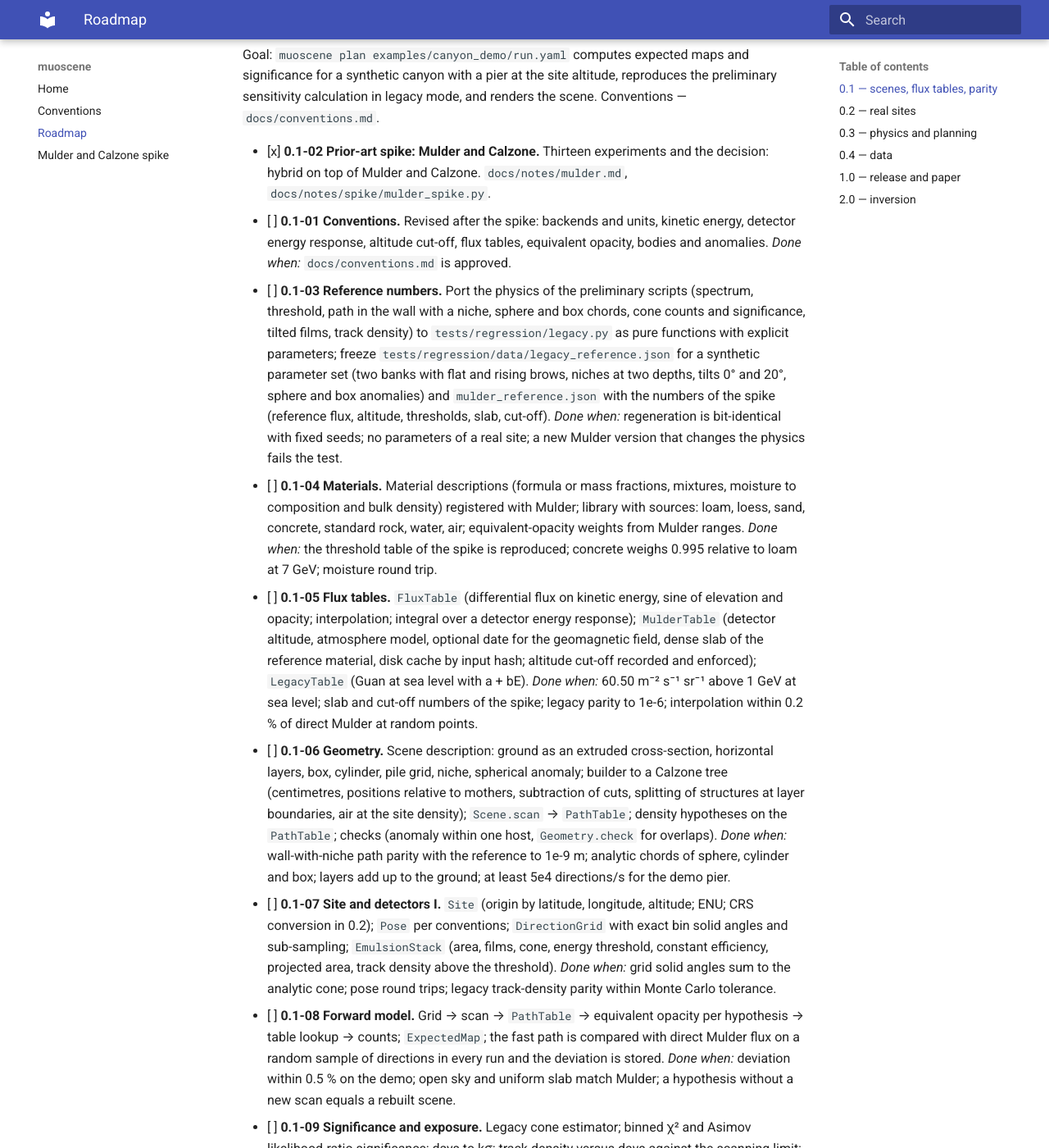
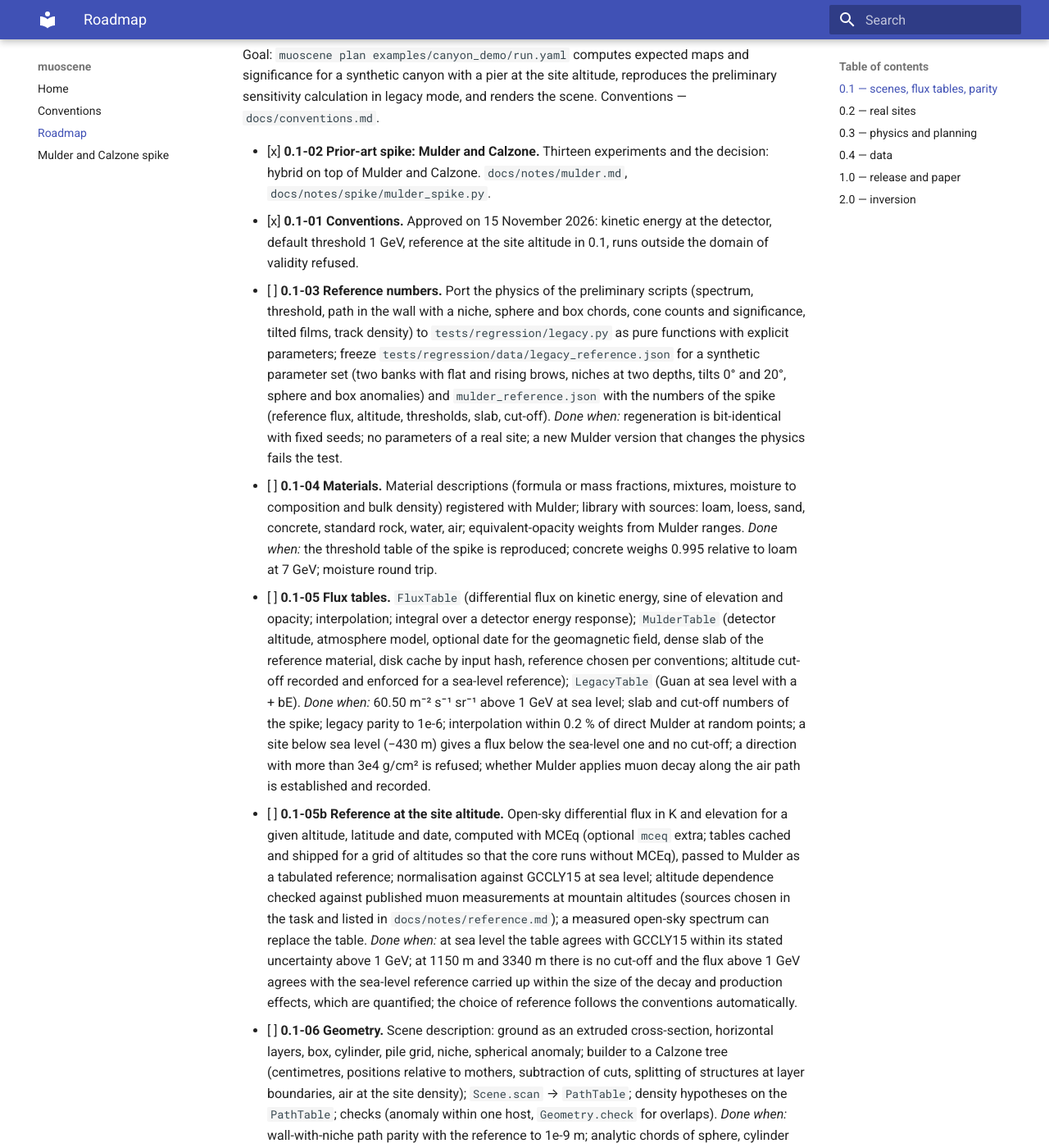
Before and after one commit to zhakansadykov/muoscene, an MkDocs documentation site: the page built from docs/roadmap.md, in a window 1280 px wide and 1400 px high, scrolled down 814 px. Shown: the whole window at 82% size. Built offline with MkDocs 1.6.1 and Material for MkDocs 9.7.7, drawn with Linux system fonts in a browser that asks for light colours; some of the changed text lies outside the part shown.

Commit message:
Conventions approved; reference at the site altitude moved to 0.1

```diff
--- a/docs/conventions.md
+++ b/docs/conventions.md
@@ -1,6 +1,6 @@
 # Conventions
 
-Status: revised after the Mulder and Calzone spike (`docs/notes/mulder.md`, 13 November 2026). Every module follows these rules; a change here is a breaking change and is recorded in `CHANGELOG.md`.
+Status: approved on 15 November 2026, after the Mulder and Calzone spike (`docs/notes/mulder.md`). Every module follows these rules; a change here is a breaking change and is recorded in `CHANGELOG.md`.
 
 ## Backends and units
 
@@ -77,9 +77,14 @@ An anomaly is a body that scales the density of its host by (1 + `drho_rel`):
 
 **Energy** is the kinetic energy K of the muon at the detector, in GeV.
 
-**Detector energy response.** Each detector has an efficiency ε(K); the default is a threshold `k_min_gev`. Counts in a bin are the exposure times the efficiency times the projected area times the integral over the bin and over K of ε(K) φ(K, direction).
+**Detector energy response.** Each detector has an efficiency ε(K); the default is a threshold `k_min_gev = 1.0`. Counts in a bin are the exposure times the efficiency times the projected area times the integral over the bin and over K of ε(K) φ(K, direction). Momentum, where needed (scattering), is p = sqrt(K² + 2 K m_μ).
 
-**Reference flux and the altitude cut-off.** The default reference is GCCLY15 (Guan et al. 2015) at sea level; Mulder carries it through the atmosphere to the detector. For a detector above sea level this defines the flux only above K_cut(elevation), the energy lost in the air down to sea level: 0.28, 0.39 and 0.53 GeV at 1150 m for elevations of 90°, 45° and 30°. A run whose energy response reaches below the cut-off needs a tabulated reference at the site altitude; without one it is refused.
+**Reference flux and the altitude cut-off.** The reference flux is the open-sky flux at the site, from which Mulder transports muons to the detector through the scene. Two kinds are supported:
+
+- *Sea-level reference* — GCCLY15 (Guan et al. 2015), the Mulder default. Mulder carries it through the air between sea level and the site. Above sea level this defines the flux only above K_cut(elevation), the energy lost in that air: 0.28, 0.39, 0.53 GeV at 1150 m and 0.69, 0.97, 1.40 GeV at 3340 m for elevations of 90°, 45°, 30°. Production and decay of muons in that air layer are not modelled. Below sea level the reference is carried down through the extra air and has no cut-off.
+- *Site-altitude reference* — a table of the open-sky differential flux in K and elevation computed for the altitude of the site (MCEq, or a measured open-sky spectrum), passed to Mulder as a tabulated reference. It has no cut-off and includes production and decay in the air. It is the default when the site is more than 100 m above sea level.
+
+A run whose energy response reaches below the cut-off of a sea-level reference is refused.
 
 **Flux table.** For each detector a `FluxTable` holds the differential flux on a grid of K, sine of elevation and opacity, computed by Mulder under a dense slab of the reference material at the detector altitude, with the configured atmosphere and, optionally, the geomagnetic field of a date. Tables are cached on disk by a hash of their inputs.
 
@@ -87,7 +92,19 @@ An anomaly is a body that scales the density of its host by (1 + `drho_rel`):
 
 **Fast and direct paths.** Expected maps use the fast path: scan, equivalent opacity, table lookup. Every run also computes the direct Mulder continuous flux for a random sample of directions and stores the deviation; in the spike it is 0.2 % rms. Mulder discrete flux, which includes scattering, is used for final numbers and to calibrate the scattering kernel.
 
-## Expected map
+## Domain of validity
+
+Every run checks where it stands and writes it to the run report. Outside the domain it is refused, not approximated.
+
+| Condition | Version 0.1 | Beyond |
+|---|---|---|
+| site below sea level | sea-level reference carried down | — |
+| site above sea level | site-altitude reference, no cut-off | — |
+| sea-level reference above sea level | allowed only above K_cut for all accepted directions | — |
+| opacity up to 3e4 g/cm² (about 100 m of rock) along accepted directions | continuous transport | — |
+| larger opacity | refused | tables in mixed mode, version 0.3 |
+| targets of a few metres and less | continuous transport, scattering not applied; the report gives the scattering factor measured for the configuration when available | discrete mode and a scattering kernel, version 0.3 |
+
 
 `ExpectedMap` is an `xarray.Dataset` with dimensions `detector`, `hypothesis`, `ty`, `tx` (later `variant` for systematics):
 
--- a/docs/roadmap.md
+++ b/docs/roadmap.md
@@ -2,9 +2,9 @@
 
 | Version | Target | Content |
 |---|---|---|
-| 0.1 | Dec 2026 | scenes of primitives through Calzone and Mulder, flux tables at the site altitude, parity with the preliminary calculation on a synthetic canyon, first 3D scene |
+| 0.1 | early Jan 2027 | scenes of primitives through Calzone and Mulder, open-sky reference at the site altitude, flux tables, parity with the preliminary calculation on a synthetic canyon, first 3D scene |
 | 0.2 | May 2027 | real sites: coordinate systems, meshes, survey import, layer horizons, voxels |
-| 0.3 | Aug 2027 | physics and planning: reference at the site altitude, scattering, emulsion fading and track-density budget, systematics, profile likelihood, sensitivity volume, scheme optimisation |
+| 0.3 | Aug 2027 | physics and planning: scattering, mixed-mode tables for thick overburden, emulsion fading and track-density budget, systematics, profile likelihood, sensitivity volume, scheme optimisation |
 | 0.4 | Nov 2027 | data: synthetic tracks, track readers, comparison and fits; straw telescope |
 | 1.0 | Dec 2027 – Mar 2028 | validation suite, documentation, Zenodo DOI, PyPI, software paper |
 | 2.0 | 2029 | inversion on the voxel grid; real exposure data |
@@ -18,10 +18,11 @@ Architecture (decided 13 November 2026, `docs/notes/mulder.md`): geometry naviga
 Goal: `muoscene plan examples/canyon_demo/run.yaml` computes expected maps and significance for a synthetic canyon with a pier at the site altitude, reproduces the preliminary sensitivity calculation in legacy mode, and renders the scene. Conventions — `docs/conventions.md`.
 
 - [x] **0.1-02 Prior-art spike: Mulder and Calzone.** Thirteen experiments and the decision: hybrid on top of Mulder and Calzone. `docs/notes/mulder.md`, `docs/notes/spike/mulder_spike.py`.
-- [ ] **0.1-01 Conventions.** Revised after the spike: backends and units, kinetic energy, detector energy response, altitude cut-off, flux tables, equivalent opacity, bodies and anomalies. *Done when:* `docs/conventions.md` is approved.
+- [x] **0.1-01 Conventions.** Approved on 15 November 2026: kinetic energy at the detector, default threshold 1 GeV, reference at the site altitude in 0.1, runs outside the domain of validity refused.
 - [ ] **0.1-03 Reference numbers.** Port the physics of the preliminary scripts (spectrum, threshold, path in the wall with a niche, sphere and box chords, cone counts and significance, tilted films, track density) to `tests/regression/legacy.py` as pure functions with explicit parameters; freeze `tests/regression/data/legacy_reference.json` for a synthetic parameter set (two banks with flat and rising brows, niches at two depths, tilts 0° and 20°, sphere and box anomalies) and `mulder_reference.json` with the numbers of the spike (reference flux, altitude, thresholds, slab, cut-off). *Done when:* regeneration is bit-identical with fixed seeds; no parameters of a real site; a new Mulder version that changes the physics fails the test.
 - [ ] **0.1-04 Materials.** Material descriptions (formula or mass fractions, mixtures, moisture to composition and bulk density) registered with Mulder; library with sources: loam, loess, sand, concrete, standard rock, water, air; equivalent-opacity weights from Mulder ranges. *Done when:* the threshold table of the spike is reproduced; concrete weighs 0.995 relative to loam at 7 GeV; moisture round trip.
-- [ ] **0.1-05 Flux tables.** `FluxTable` (differential flux on kinetic energy, sine of elevation and opacity; interpolation; integral over a detector energy response); `MulderTable` (detector altitude, atmosphere model, optional date for the geomagnetic field, dense slab of the reference material, disk cache by input hash; altitude cut-off recorded and enforced); `LegacyTable` (Guan at sea level with a + bE). *Done when:* 60.50 m⁻² s⁻¹ sr⁻¹ above 1 GeV at sea level; slab and cut-off numbers of the spike; legacy parity to 1e-6; interpolation within 0.2 % of direct Mulder at random points.
+- [ ] **0.1-05 Flux tables.** `FluxTable` (differential flux on kinetic energy, sine of elevation and opacity; interpolation; integral over a detector energy response); `MulderTable` (detector altitude, atmosphere model, optional date for the geomagnetic field, dense slab of the reference material, disk cache by input hash, reference chosen per conventions; altitude cut-off recorded and enforced for a sea-level reference); `LegacyTable` (Guan at sea level with a + bE). *Done when:* 60.50 m⁻² s⁻¹ sr⁻¹ above 1 GeV at sea level; slab and cut-off numbers of the spike; legacy parity to 1e-6; interpolation within 0.2 % of direct Mulder at random points; a site below sea level (−430 m) gives a flux below the sea-level one and no cut-off; a direction with more than 3e4 g/cm² is refused; whether Mulder applies muon decay along the air path is established and recorded.
+- [ ] **0.1-05b Reference at the site altitude.** Open-sky differential flux in K and elevation for a given altitude, latitude and date, computed with MCEq (optional `mceq` extra; tables cached and shipped for a grid of altitudes so that the core runs without MCEq), passed to Mulder as a tabulated reference; normalisation against GCCLY15 at sea level; altitude dependence checked against published muon measurements at mountain altitudes (sources chosen in the task and listed in `docs/notes/reference.md`); a measured open-sky spectrum can replace the table. *Done when:* at sea level the table agrees with GCCLY15 within its stated uncertainty above 1 GeV; at 1150 m and 3340 m there is no cut-off and the flux above 1 GeV agrees with the sea-level reference carried up within the size of the decay and production effects, which are quantified; the choice of reference follows the conventions automatically.
 - [ ] **0.1-06 Geometry.** Scene description: ground as an extruded cross-section, horizontal layers, box, cylinder, pile grid, niche, spherical anomaly; builder to a Calzone tree (centimetres, positions relative to mothers, subtraction of cuts, splitting of structures at layer boundaries, air at the site density); `Scene.scan` → `PathTable`; density hypotheses on the `PathTable`; checks (anomaly within one host, `Geometry.check` for overlaps). *Done when:* wall-with-niche path parity with the reference to 1e-9 m; analytic chords of sphere, cylinder and box; layers add up to the ground; at least 5e4 directions/s for the demo pier.
 - [ ] **0.1-07 Site and detectors I.** `Site` (origin by latitude, longitude, altitude; ENU; CRS conversion in 0.2); `Pose` per conventions; `DirectionGrid` with exact bin solid angles and sub-sampling; `EmulsionStack` (area, films, cone, energy threshold, constant efficiency, projected area, track density above the threshold). *Done when:* grid solid angles sum to the analytic cone; pose round trips; legacy track-density parity within Monte Carlo tolerance.
 - [ ] **0.1-08 Forward model.** Grid → scan → `PathTable` → equivalent opacity per hypothesis → table lookup → counts; `ExpectedMap`; the fast path is compared with direct Mulder flux on a random sample of directions in every run and the deviation is stored. *Done when:* deviation within 0.5 % on the demo; open sky and uniform slab match Mulder; a hypothesis without a new scan equals a rebuilt scene.
@@ -31,7 +32,7 @@ Goal: `muoscene plan examples/canyon_demo/run.yaml` computes expected maps and s
 - [ ] **0.1-12 Visualisation I.** Angular maps (counts, opacity, transmission, significance per hypothesis) in one style; PyVista scene (canyon, niches, pile caps, piles, anomalies, detectors with view cones coloured by significance) exported to HTML. *Done when:* the HTML opens in a browser and the scene matches the configuration.
 - [ ] **0.1-13 Release 0.1.0.** README quickstart, `docs/legacy.md`, a validation script for the scattering factor of the demo void in discrete mode, CHANGELOG, roadmap; CI green; tag `v0.1.0` (no Zenodo, no PyPI yet).
 
-Order: 01 → 03 → 04 → 05 → 06 → 07 → 08 → 09 → 10 → 11 → 12 → 13. Tasks 03–07 are independent of each other once 01 is fixed. Version 0.1 uses continuous transport only; scattering is quantified but not applied to maps.
+Order: 01 → 03 → 04 → 05 → 05b → 06 → 07 → 08 → 09 → 10 → 11 → 12 → 13. Tasks 03–07 are independent of each other; 05b needs 05. Version 0.1 uses continuous transport only; scattering is quantified but not applied to maps.
 
 ## 0.2 — real sites
 
@@ -39,7 +40,7 @@ Coordinate systems with pyproj; true north, meridian convergence, magnetic decli
 
 ## 0.3 — physics and planning
 
-Tabulated reference flux at the site altitude (MCEq or measured) for muons below the altitude cut-off, needed for the open-sky reference and the track-density budget; seasonal atmospheres; geomagnetic field as a systematic of the open-sky reference; scattering — discrete-mode maps for final numbers and a kernel calibrated on them for planning loops; angular efficiency tables; latent-image fading from temperature and humidity logs; track-density budget including transport and storage; systematics framework and profile-likelihood significance; sensitivity volume per voxel; optimisation of niches and tilts under film and scanning budgets; required accuracy of orientation and wall survey; report on how the full physics changes the preliminary numbers.
+Seasonal atmospheres and seasonal site-altitude references; geomagnetic field as a systematic of the open-sky reference; mixed-mode tables for opacity beyond 3e4 g/cm²; scattering — discrete-mode maps for final numbers and a kernel calibrated on them for planning loops; angular efficiency tables; latent-image fading from temperature and humidity logs; track-density budget including transport and storage; systematics framework and profile-likelihood significance; sensitivity volume per voxel; optimisation of niches and tilts under film and scanning budgets; required accuracy of orientation and wall survey; report on how the full physics changes the preliminary numbers.
 
 ## 0.4 — data
 
```
Also changed, not shown: CHANGELOG.md (+1 -0 lines).
